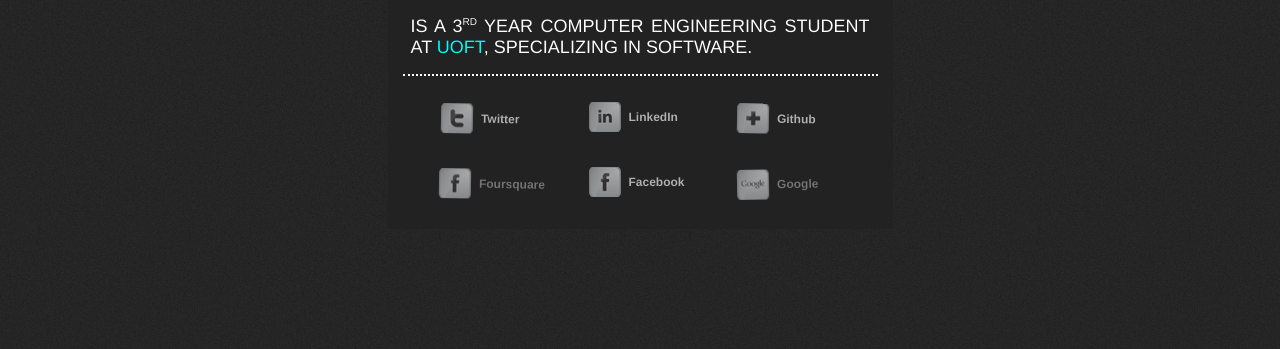
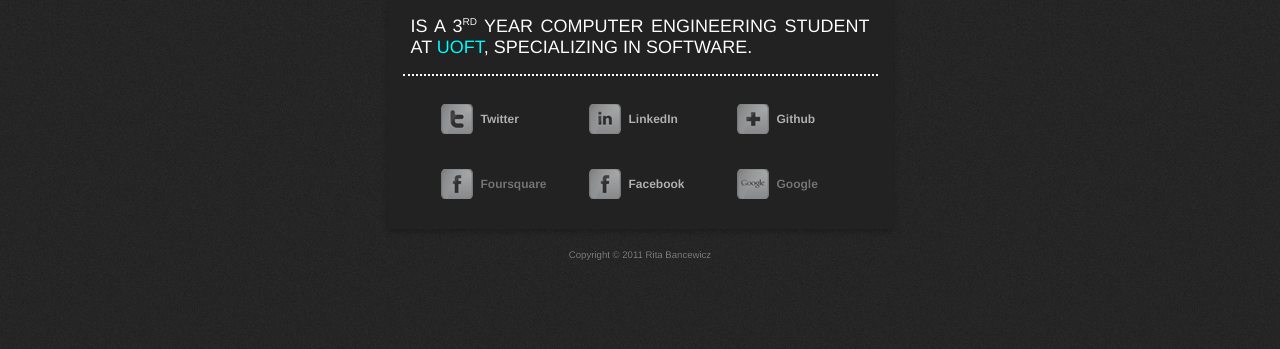
Before and after one commit to ritute/old-ritute, a Rails app: page / in a window 1280 px wide. Shown: the part 327-676 px from the top of the page. Run offline with Rails 7, Linux system fonts and the light colour scheme.

Commit message:
Edited some animations + inserted footer.

```diff
--- a/public/index.html
+++ b/public/index.html
@@ -20,7 +20,6 @@
     <div id="ribbon"></div>
     <div id="main" role="main">
       <div id="social">
-
 	<div id="social-links">
 	  <h2>
 	    <span>Is a 3<span class="superscript">rd</span> year computer engineering student at
@@ -50,8 +49,9 @@
 	</div>
       </div>
     </div>
-    <footer>
-    </footer>
   </div>
+  <footer>
+    <p>Copyright &copy; 2011 Rita Bancewicz</p>
+  </footer>
 </body>
 </html>
--- a/public/stylesheets/main.css
+++ b/public/stylesheets/main.css
@@ -76,6 +76,7 @@ header h2 {
   margin-top: 10px;
   overflow: hidden;
   padding: 15px;
+  -webkit-box-shadow: 0 3px 6px rgba(0,0,0,.25);
 }
 
 #main {
@@ -104,6 +105,8 @@ header {
   -webkit-transition: -webkit-transform .5s linear;
   -mos-transition: -webkit-transform .5s linear;
   -o-transition: -webkit-transform .5s linear;
+
+  /*-webkit-box-shadow: 0 3px 6px rgba(1,1,1,.25);*/
 }
 header:hover {
   -webkit-transform: scale(1.04);
@@ -166,58 +169,34 @@ header:hover {
 }
 
 #social .link a {
-  -webkit-transform: rotate(-1deg);
+  /*-webkit-transform: rotate(-1deg);
   -moz-transform: rotate(-1deg);
-  -o-transform: rotate(-1deg);
+  -o-transform: rotate(-1deg);*/
 }
 
 .link a {
   -webkit-transition: all .15s linear;
-  -moz-transform: all .15s linear;
-  -o-transform: all .15s linear;
+  -moz-transition: all .15s linear;
+  -o-transition: all .15s linear;
   /*-webkit-box-shadow: 0 3px 6px rgba(0,0,0,.25);
-  -moz-box-shadow: 0 3px 6px rgba(0,0,0,.25);*/
-  color: #222;
+  -moz-box-shadow: 0 3px 6px rgba(0,0,0,.25);
+  -o-box-shadow: 0 3px 6px rgba(0,0,0,.25);*/
+
   opacity: .70;
-}
-
-/* Rotate all even images 2 degrees */
-#social .link:nth-child(even) a {
-  -webkit-transform: rotate(1deg);
-  -moz-transform: rotate(1deg);
-  -o-transform: rotate(1deg);
-}
-
-/* Don't rotate every third image, but offset its position */
-#social .link:nth-child(3n) a {
-  -webkit-transform: none;
-  -moz-transform: none;
-  -o-transform: none;
-  position: relative;
-  top: -2px;
-}
-
-/* Rotate every fifth image by 5 degrees and offset it */
-#social .link:nth-child(5n) a {
-  -webkit-transform: rotate(1deg);
-  -moz-transform: rotate(1deg);
-  -o-transform: rotate(1deg);
-  position: relative;
-  right: 2px;
 }
 
 #social .link a:hover {
   -webkit-transform: scale(1.10);
   -moz-transform: scale(1.10);
   -o-transform: scale(1.10);
-  position: relative;
-  z-index: 5;
 
   background-color: cyan;
   color: black;
   -webkit-border-radius: 5px 5px;
   -mos-border-radius: 5px 5px;
   -o-border-radius: 5px 5px;
+
+  opacity: .75;
 }
 
 #social .link .rarely {
@@ -293,7 +272,10 @@ footer {
   width: 100%;
   float: bottom;
   text-align: center;
+  padding-top: 20px;
 }
+
+
 
 a {
   color: #fff;
@@ -313,5 +295,7 @@ a:hover {
   right: 0;
 }
 
- .superscript{font-size:x-small; vertical-align:top;}
-.subscript{font-size:x-small; vertical-align:bottom;}
+.superscript {
+  font-size: x-small;
+  vertical-align: top;
+}
```
Also changed, not shown: public/images/ribbon2.gif (deleted), 3 other files.
